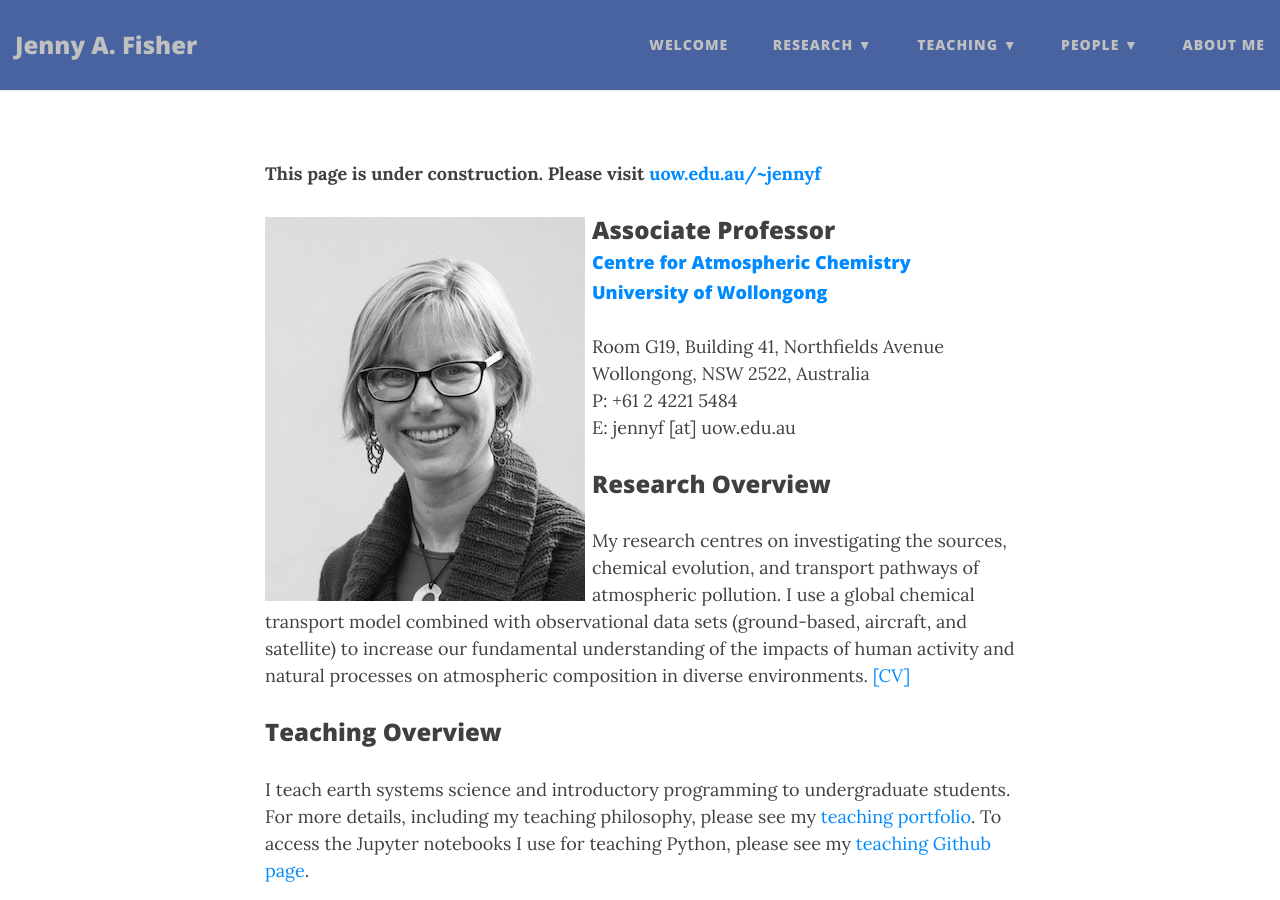
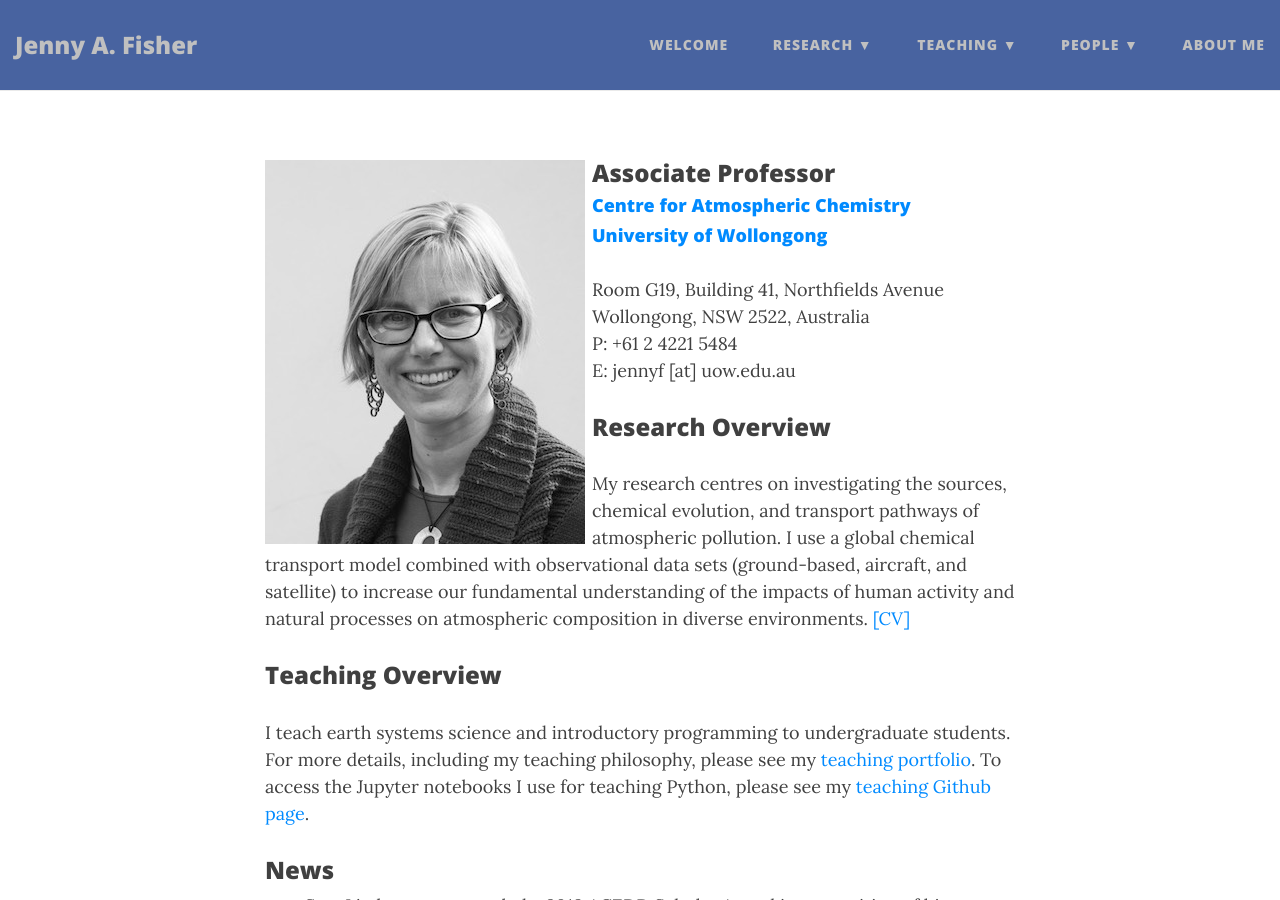
Before and after one commit to jennyfisher/jennyfisher.github.io, a Jekyll site: the page built from index.md, in a window 1280 px wide and 900 px high. Built offline with Jekyll 4.4.1, drawn with Linux system fonts in a browser that asks for light colours; nearby versions of some CDN libraries.

Commit message:
Update index.md

```diff
--- a/index.md
+++ b/index.md
@@ -2,7 +2,6 @@
 layout: page
 use-site-title: true
 ---
-**This page is under construction. Please visit [uow.edu.au/~jennyf](http://www.uow.edu.au/~jennyf)**
 
 ![profile-pic](img/jenny-fisher-bnw_med_hr.jpeg){:style="float: left;margin-right: 7px;:class="img-responsive"}
 ### Associate Professor
```
